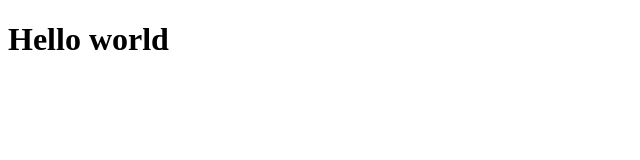
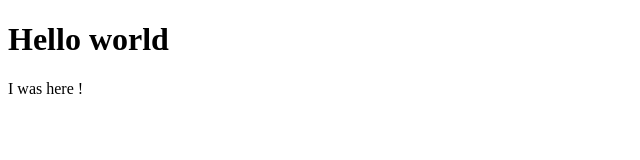
Before and after one commit to MrAiRWAY/react-academy, a plain HTML site: page index.html in a window 1280 px wide. Shown: the full height of the page, 0-640 px from the left. Drawn offline with Linux system fonts and the light colour scheme.

Commit message:
Added sing

```diff
--- a/index.html
+++ b/index.html
@@ -8,5 +8,6 @@
 </head>
 <body>
     <h1>Hello world</h1>
+    <p>I was here !</p>
 </body>
 </html>
```
